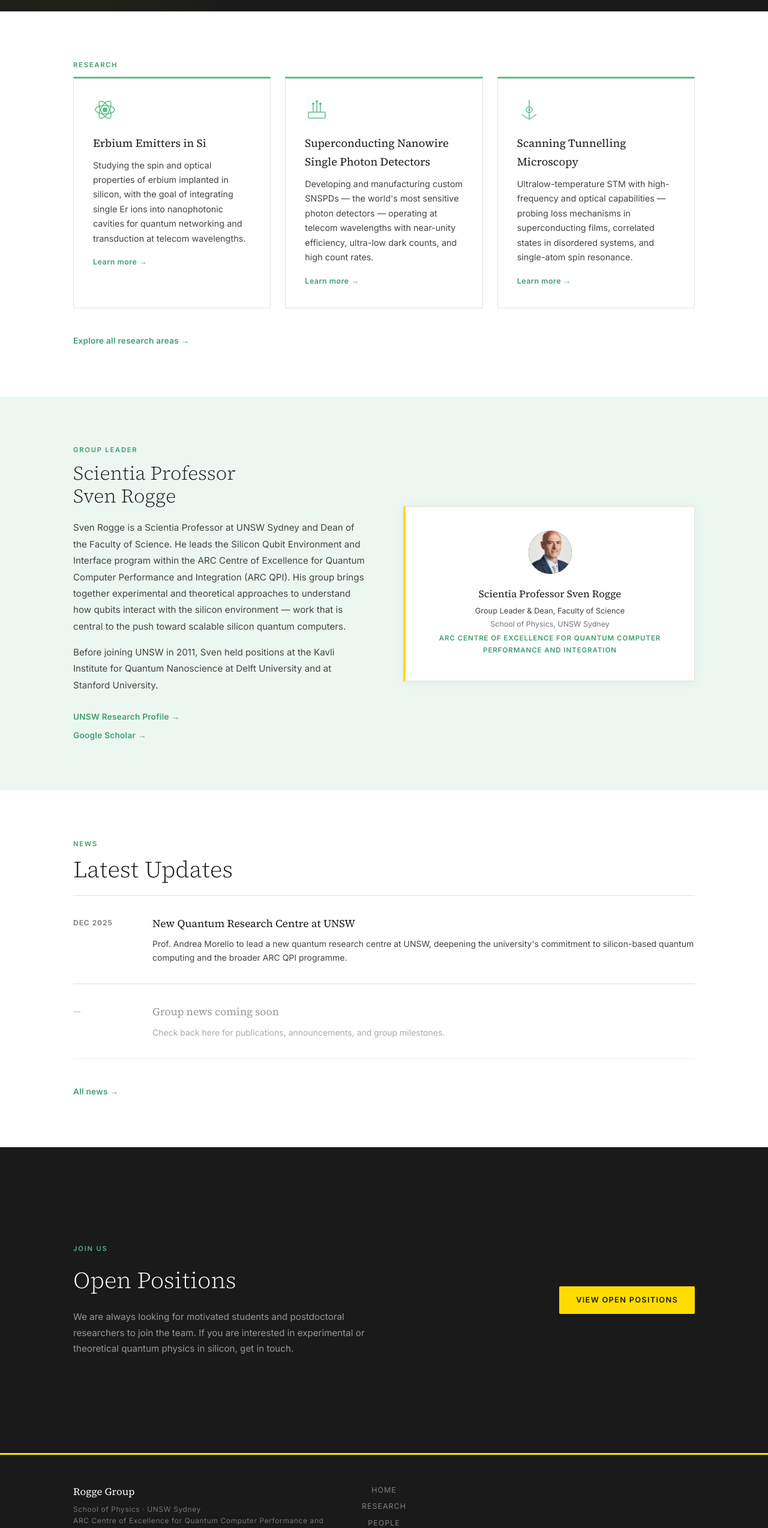
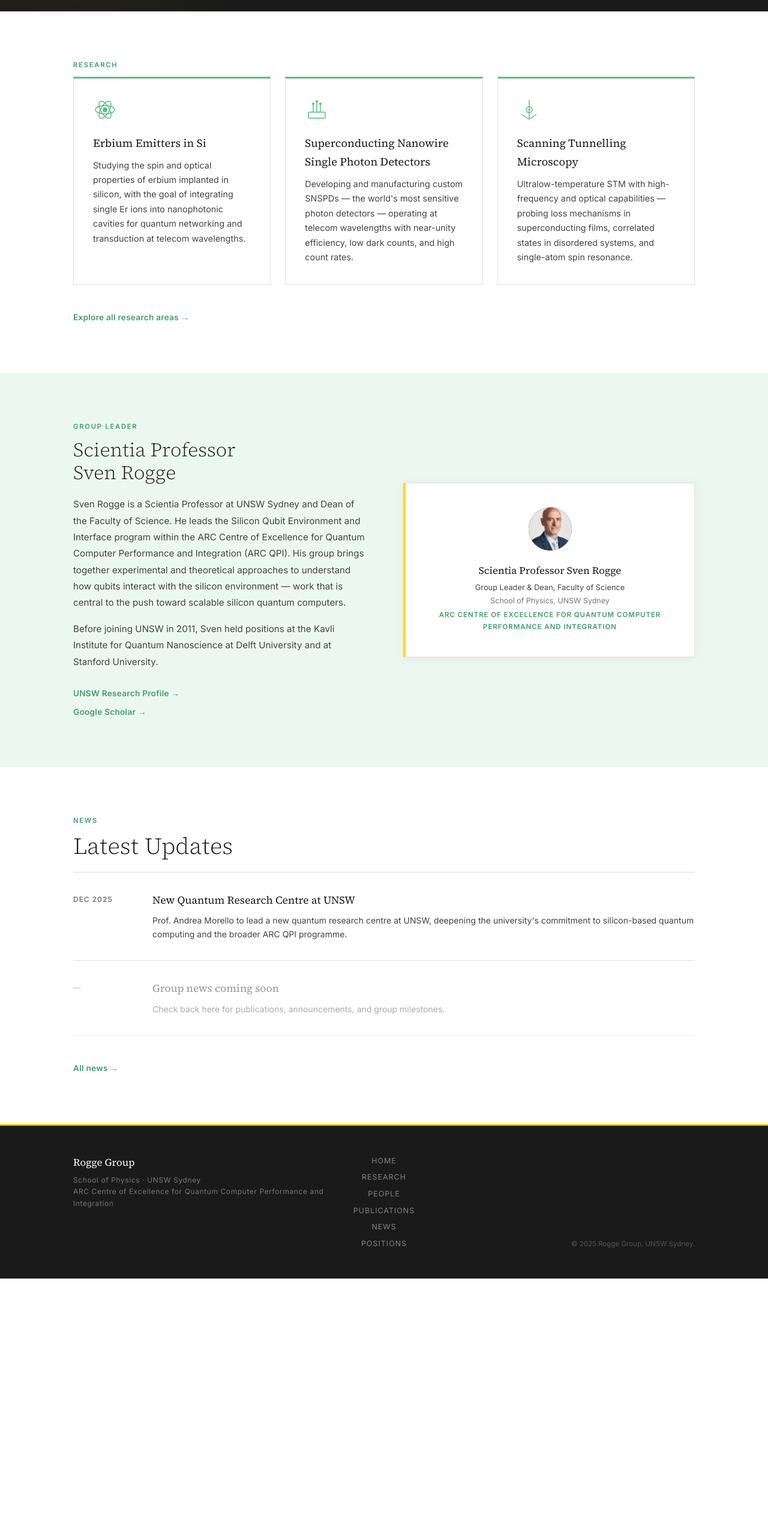
Before and after one commit to arjunsen9342/rogge-group-website, a plain HTML site: page rogge/index.html in a window 1280 px wide. Shown: the part 781-3329 px from the top of the page at 60% size. After the commit the page ends 2913 px from the top, so only its background shows below. Drawn offline with Linux system fonts and the light colour scheme.

Commit message:
update research cards, pubs, captions, remove positions banner

```diff
--- a/rogge/index.html
+++ b/rogge/index.html
@@ -72,7 +72,7 @@
 
       <div class="research-grid research-grid-3">
 
-        <div class="research-card">
+        <a href="research.html#erbium" class="research-card">
           <div class="research-card-icon">
             <svg viewBox="0 0 40 40" fill="none" xmlns="http://www.w3.org/2000/svg">
               <circle cx="20" cy="20" r="4" fill="currentColor"/>
@@ -87,10 +87,9 @@
             with the goal of integrating single Er ions into nanophotonic cavities
             for quantum networking and transduction at telecom wavelengths.
           </p>
-          <a href="research.html#erbium" class="research-card-link">Learn more →</a>
-        </div>
+        </a>
 
-        <div class="research-card">
+        <a href="research.html#snspd" class="research-card">
           <div class="research-card-icon">
             <svg viewBox="0 0 40 40" fill="none" xmlns="http://www.w3.org/2000/svg">
               <rect x="6" y="24" width="28" height="10" rx="1" stroke="currentColor" stroke-width="1.5"/>
@@ -104,12 +103,11 @@
           <p>
             Developing and manufacturing custom SNSPDs — the world's most sensitive
             photon detectors — operating at telecom wavelengths with near-unity
-            efficiency, ultra-low dark counts, and high count rates.
+            efficiency, low dark counts, and high count rates.
           </p>
-          <a href="research.html#snspd" class="research-card-link">Learn more →</a>
-        </div>
+        </a>
 
-        <div class="research-card">
+        <a href="research.html#stm" class="research-card">
           <div class="research-card-icon">
             <svg viewBox="0 0 40 40" fill="none" xmlns="http://www.w3.org/2000/svg">
               <line x1="20" y1="4" x2="20" y2="36" stroke="currentColor" stroke-width="1.5"/>
@@ -125,8 +123,7 @@
             probing loss mechanisms in superconducting films, correlated states in
             disordered systems, and single-atom spin resonance.
           </p>
-          <a href="research.html#stm" class="research-card-link">Learn more →</a>
-        </div>
+        </a>
 
         <div class="research-card" style="display:none">
           <div class="research-card-icon">
@@ -234,23 +231,6 @@
     </div>
   </section>
 
-  <!-- ── Positions CTA ── -->
-  <section class="section section-dark" id="positions">
-    <div class="container positions-cta">
-      <div>
-        <div class="section-label section-label-light">Join Us</div>
-        <h2 class="positions-title">Open Positions</h2>
-        <p class="positions-blurb">
-          We are always looking for motivated students and postdoctoral
-          researchers to join the team. If you are interested in
-          experimental or theoretical quantum physics in silicon,
-          get in touch.
-        </p>
-      </div>
-      <a href="positions.html" class="btn btn-yellow">View Open Positions</a>
-    </div>
-  </section>
-
   <!-- ── Footer ── -->
   <footer class="footer">
     <div class="container footer-inner">
--- a/rogge/style.css
+++ b/rogge/style.css
@@ -344,11 +344,14 @@ a { color: inherit; text-decoration: none; }
 .research-card-link:hover { color: var(--unsw-dark); }
 
 .research-card {
+  display: block;
   padding: 2rem;
   border: 1px solid var(--unsw-border);
   border-top: 3px solid var(--green);
   background: var(--white);
   transition: box-shadow 0.25s ease, transform 0.25s ease;
+  text-decoration: none;
+  color: inherit;
 }
 
 .research-card:hover {
@@ -928,6 +931,7 @@ a { color: inherit; text-decoration: none; }
   font-style: italic;
   margin-top: 0.4rem;
   line-height: 1.45;
+  text-align: center;
 }
 
 .research-list {
```
Also changed, not shown: rogge/research.html (+15 -18 lines).
